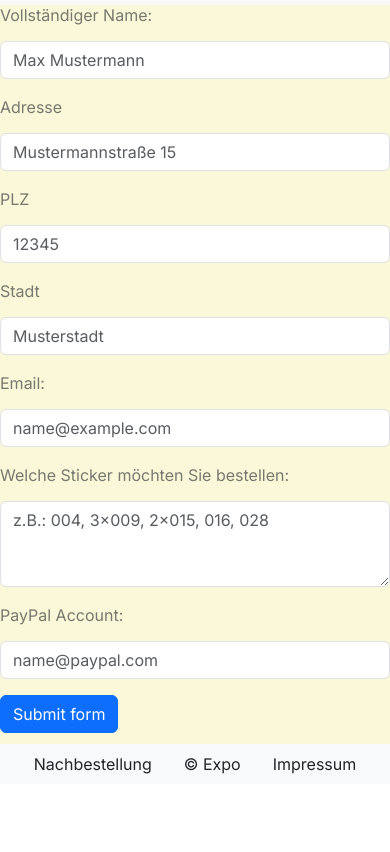
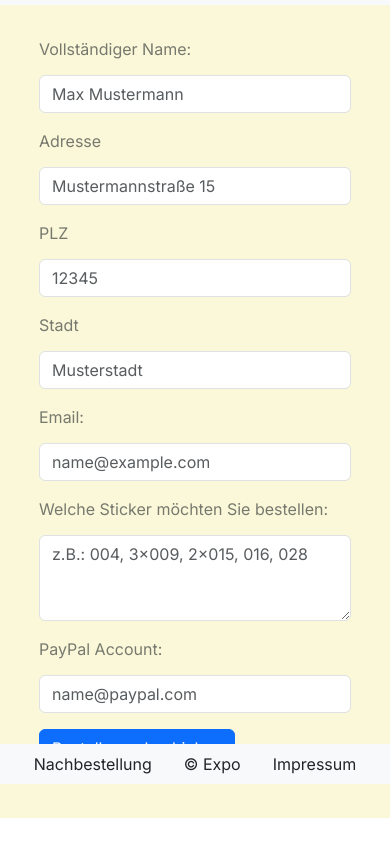
Before and after one commit to expolicious/Panini, a plain HTML site: page pages/order.html in a window 390 px wide. Shown: the part 60-912 px from the top of the page. Before the commit the page ends 844 px from the top, so only its background shows below. Drawn offline with nearby package versions, Linux system fonts and the light colour scheme.

Commit message:
add formspree

```diff
--- a/css/style.css
+++ b/css/style.css
@@ -157,3 +157,9 @@ main {
     justify-content: center;
     align-items: center;
 }}
+
+@media (max-width: 768px){
+  .order {
+    margin: 4vh 10vw;
+
+  }}
--- a/pages/order.html
+++ b/pages/order.html
@@ -58,104 +58,40 @@
     </header>
     <main>
 
-        <form class="order">
+        <form action="https://formspree.io/f/mbjvogjp" method="POST" class="order">
             <div class="mb-3">
                 <label for="exampleFormControlInput1" class="form-label">Vollständiger Name:</label>
-                <input type="name" class="form-control" id="exampleFormControlInput1" placeholder="Max Mustermann">
+                <input type="name" name="name" class="form-control" id="exampleFormControlInput1" placeholder="Max Mustermann">
             </div>
             <div class="mb-3">
                 <label for="exampleFormControlInput1" class="form-label">Adresse</label>
-                <input type="street" class="form-control" id="exampleFormControlInput1" placeholder="Mustermannstraße 15">
+                <input type="street" name="street" class="form-control" id="exampleFormControlInput1" placeholder="Mustermannstraße 15">
             </div>
             <div class="mb-3">
                 <label for="exampleFormControlInput1" class="form-label">PLZ</label>
-                <input type="zipcode" class="form-control" id="exampleFormControlInput1" placeholder="12345">
+                <input type="zipcode" name="zipcode" class="form-control" id="exampleFormControlInput1" placeholder="12345">
             </div>
             <div class="mb-3">
                 <label for="exampleFormControlInput1" class="form-label">Stadt</label>
-                <input type="city" class="form-control" id="exampleFormControlInput1" placeholder="Musterstadt">
+                <input type="city" name="city" class="form-control" id="exampleFormControlInput1" placeholder="Musterstadt">
             </div>
             <div class="mb-3">
                 <label for="exampleFormControlInput1" class="form-label">Email:</label>
-                <input type="email" class="form-control" id="exampleFormControlInput1" placeholder="name@example.com">
+                <input type="email" name="email" class="form-control" id="exampleFormControlInput1" placeholder="name@example.com">
             </div>
             <div class="mb-3">
                 <label for="exampleFormControlTextarea1" class="form-label">Welche Sticker möchten Sie bestellen:</label>
-                <textarea class="form-control" id="exampleFormControlTextarea1" rows="3" placeholder="z.B.: 004, 3x009, 2x015, 016, 028"></textarea>
-            </div>
+                <textarea class="form-control" name="textarea" id="exampleFormControlTextarea1" rows="3" placeholder="z.B.: 004, 3x009, 2x015, 016, 028"></textarea>
+              </div>
             <div class="mb-3">
                 <label for="exampleFormControlInput1" class="form-label">PayPal Account:</label>
-                <input type="email" class="form-control" id="exampleFormControlInput1" placeholder="name@paypal.com">
+                <input type="paypal" name="paypal" class="form-control" id="exampleFormControlInput1" placeholder="name@paypal.com">
             </div>
             <div class="col-12">
-                <button class="btn btn-primary" type="submit">Submit form</button>
+                <button class="btn btn-primary" type="submit">Bestellung abschicken</button>
             </div>
         </form>
 
-        <!--<form class="row g-3 needs-validation" novalidate>
-            <div class="col-md-4">
-              <label for="validationCustom01" class="form-label">First name</label>
-              <input type="text" class="form-control" id="validationCustom01" value="Mark" required>
-              <div class="valid-feedback">
-                Looks good!
-              </div>
-            </div>
-            <div class="col-md-4">
-              <label for="validationCustom02" class="form-label">Last name</label>
-              <input type="text" class="form-control" id="validationCustom02" value="Otto" required>
-              <div class="valid-feedback">
-                Looks good!
-              </div>
-            </div>
-            <div class="col-md-4">
-              <label for="validationCustomUsername" class="form-label">Username</label>
-              <div class="input-group has-validation">
-                <span class="input-group-text" id="inputGroupPrepend">@</span>
-                <input type="text" class="form-control" id="validationCustomUsername" aria-describedby="inputGroupPrepend" required>
-                <div class="invalid-feedback">
-                  Please choose a username.
-                </div>
-              </div>
-            </div>
-            <div class="col-md-6">
-              <label for="validationCustom03" class="form-label">City</label>
-              <input type="text" class="form-control" id="validationCustom03" required>
-              <div class="invalid-feedback">
-                Please provide a valid city.
-              </div>
-            </div>
-            <div class="col-md-3">
-              <label for="validationCustom04" class="form-label">State</label>
-              <select class="form-select" id="validationCustom04" required>
-                <option selected disabled value="">Choose...</option>
-                <option>...</option>
-              </select>
-              <div class="invalid-feedback">
-                Please select a valid state.
-              </div>
-            </div>
-            <div class="col-md-3">
-              <label for="validationCustom05" class="form-label">Zip</label>
-              <input type="text" class="form-control" id="validationCustom05" required>
-              <div class="invalid-feedback">
-                Please provide a valid zip.
-              </div>
-            </div>
-            <div class="col-12">
-              <div class="form-check">
-                <input class="form-check-input" type="checkbox" value="" id="invalidCheck" required>
-                <label class="form-check-label" for="invalidCheck">
-                  Agree to terms and conditions
-                </label>
-                <div class="invalid-feedback">
-                  You must agree before submitting.
-                </div>
-              </div>
-            </div>
-            <div class="col-12">
-              <button class="btn btn-primary" type="submit">Submit form</button>
-            </div>
-          </form> -->
     </main>
     <footer>
         <ul class="nav justify-content-center">
```
